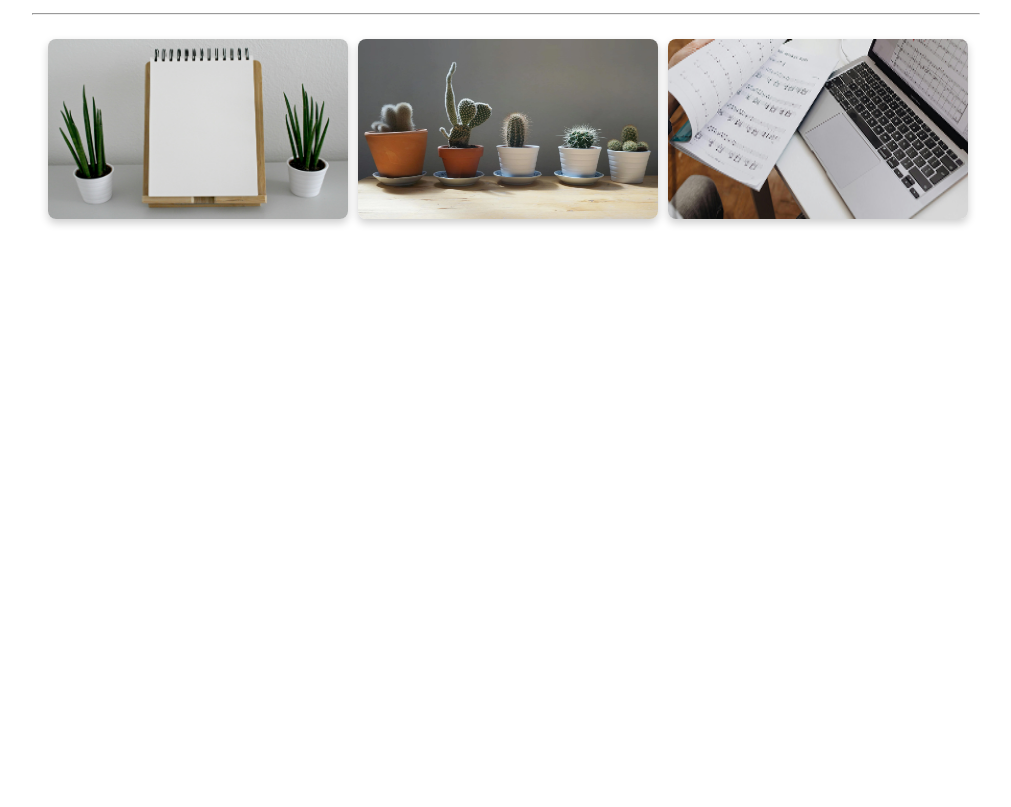
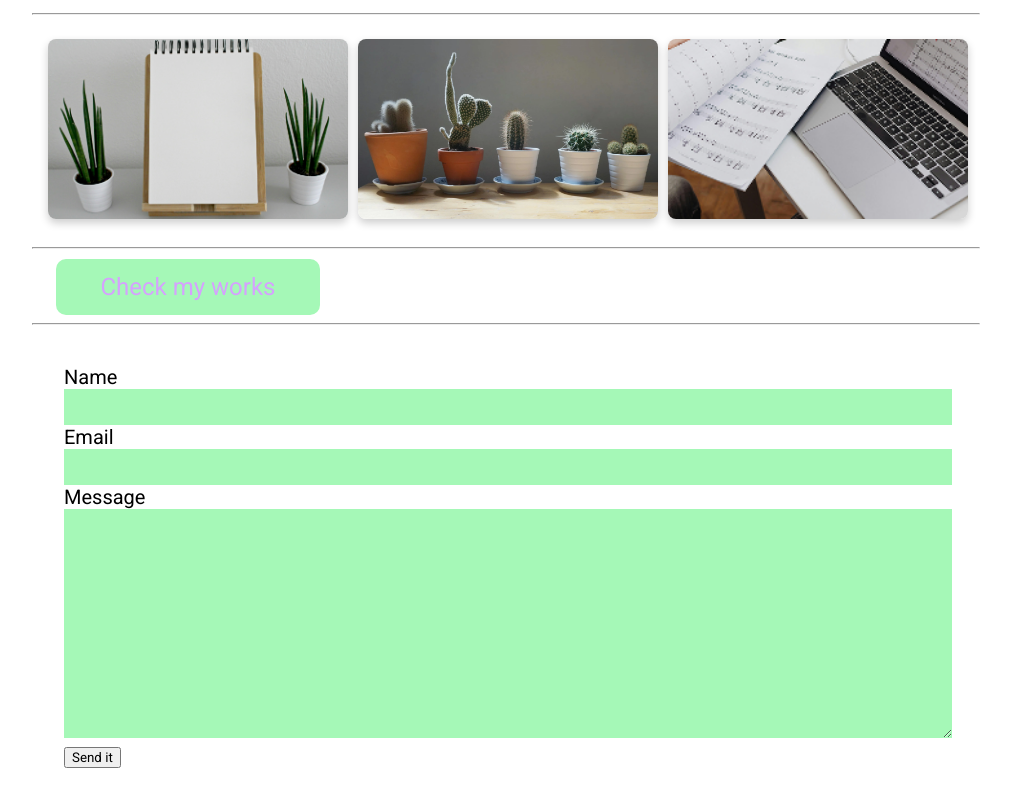
Before and after one commit to Malinka2021/myHoverAnimation, a plain HTML site: page index.html in a window 1280 px wide. Shown: the part 77-884 px from the top of the page, without its empty margins (134-1145 px from the left). Before the commit the page ends 800 px from the top, so only its background shows below. Drawn offline with Linux system fonts and the light colour scheme.

Commit message:
form added

```diff
--- a/css/style.css
+++ b/css/style.css
@@ -55,11 +55,57 @@
 .gallery-item img{
     width: 300px;
     height: 180px;
+    object-fit: cover;
     border-radius: 8px; /* Rounded corners */
     box-shadow: 0 4px 8px rgba(0, 0, 0, 0.2); /* Shadow effect */
-    transition: transform 0.3s ease; /* Smooth transition for scaling */
+    transition: transform 0.3s ease-in-out; /* Smooth transition for scaling */
 }
 .gallery img:hover{
     transform: scale(1.05); /* Scale up on hover */
     box-shadow: 0 8px 16px rgba(0, 0, 0, 0.3); /* Shadow effect on hover */
 }
+.profile-details button {
+    display: block;
+    background-color: var(--primary-color-buttons);
+    color: var(--primary-color-headlines);
+    font-size: 24px;
+    width: 264px;
+    border: none;
+    padding: 14px 20px;
+    margin-left: 24px;
+    margin-top: 10px;
+    border-radius: 10px;
+    transition: box-shadow 0.3s ease-in-out;
+}
+.profile-details button:hover {
+    box-shadow: 0 4px 8px rgba(0, 0, 0, 0.2); /* Shadow effect on hover */
+    transform: scale(1.05); /* Scale up on hover */
+}
+.contact-form {
+    display: block;
+    width: 100%;
+    font-size: 20px;
+}
+
+.contact-form form {
+    text-align: start;
+    box-sizing: border-box;
+    padding: 32px;
+}
+
+input, textarea {
+    width: 100%;
+    background-color: var(--primary-color-buttons);
+    border: none;
+}
+
+input {
+    height: 34px;
+}
+
+input:focus, textarea:focus {
+    outline: none;
+    box-sizing: border-box;
+    border-top: 2px solid var(--primary-color-text);
+    border-left: 2px solid var(--primary-color-text);
+}
--- a/index.html
+++ b/index.html
@@ -4,7 +4,7 @@
     <meta charset="UTF-8">
     <meta name="viewport" content="width=device-width, initial-scale=1.0">
     <link rel="stylesheet" href="css/style.css">
-    <title>My Hover Aniimations</title>
+    <title>My Hover Animations</title>
 </head>
 <body>
 
@@ -36,6 +36,49 @@
             </div>
         </div>
 
+        <hr>
+
+        <div class="profile-details">
+            <button>Check my works</button>
+        </div>
+
+        <hr>
+
+        <div class="contact-form">
+            <form action="#">
+                <div class="label">
+                    <label for="name">Name</label>
+                </div>
+
+                <div class="form-input">
+                    <input type="text" id="name" required>
+                </div>
+
+                <div class="label">
+                    <label for="email">Email</label>
+                </div>
+
+                <div class="form-input">
+                    <input type="email" id="email" required>
+                </div>
+
+                <div class="label">
+                    <label for="message">Message</label>
+                </div>
+                <div class="text-area">
+                    <textarea name="message" id="message" rows="15" requred></textarea>
+                </div>
+
+                <div class="btn-form">
+                    <button type="submit">Send it</button>
+                </div>
+
+
+            </form>
+
+
+        </div>
+
     </div> <!-- Closing tag for container -->
 
 
```
